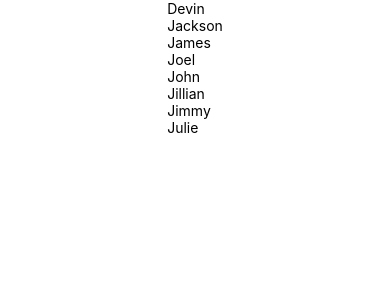
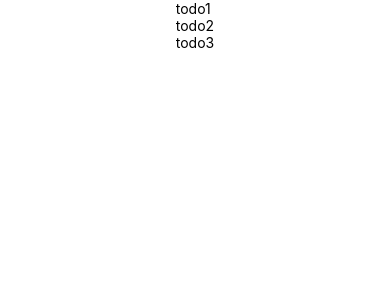
Before and after one commit to brunofragata96/final-app, a React Native app: screen / in a window 390 px wide. Shown: the top 300 px of the page. Built offline with nearby package versions, Linux system fonts and the light colour scheme.

Commit message:
flatlist-funcional

```diff
--- a/App.js
+++ b/App.js
@@ -6,26 +6,44 @@ import {
   FlatList,
 } from 'react-native';
 
-import TodoAddForm from './todo/addForm'
+//import TodoAddForm from './todo/addForm'
 
 export default class App extends React.Component {
+  constructor(props) {
+    super(props)
+    this.state = {
+        adding: false,
+        list: [
+            {
+                text: "todo1",
+                date: new Date(2017, 7, 1),
+                done: false,
+            },
+            {
+                text: "todo2",
+                date: new Date(2017, 10, 1),
+                done: false,
+            },
+            {
+                text: "todo3",
+                date: new Date(2018, 7, 1),
+                done: false,
+            }
+        ]
+    }
+
+}
+
   render() {
     return (
       <View style={styles.container}>
         <View style={{flex:5}}>
         <FlatList
-          data={[
-            {key: 'Devin'},
-            {key: 'Jackson'},
-            {key: 'James'},
-            {key: 'Joel'},
-            {key: 'John'},
-            {key: 'Jillian'},
-            {key: 'Jimmy'},
-            {key: 'Julie'},
-          ]}
+          data={
+            this.state.list
+          }
           keyExtractor = {(item, index) => "k" + index}
-          renderItem={({item}) => <Text style={styles.item}>{item.key}</Text>}
+          renderItem={({item}) => <Text style={styles.item}>{item.text}</Text>}
         />
         </View>
       </View>
--- a/todo/addForm.js
+++ b/todo/addForm.js
@@ -4,27 +4,55 @@ export default class AddForm extends React.Component  {
     constructor(props) {
         super(props)
         this.state = {
-            adding: false,
-            list: [
-                {
-                    text: "todo1",
-                    date: new Date(2017, 7, 1),
-                    done: false,
-                },
-                {
-                    text: "todo2",
-                    date: new Date(2017, 10, 1),
-                    done: false,
-                },
-                {
-                    text: "todo3",
-                    date: new Date(2018, 7, 1),
-                    done: false,
-                }
-        ]
         }
 
     }
-
+    render () {
+        return <View>
+            {
+                this.state.adding
+                ? <form action={"#"} onSubmit={this.handleSubmit}>
+                    <View className="input__container">
+                        <label className="input__label" htmlFor="text">Task: </label>
+                        <View className="input__wrapper">
+                            <input type="text"
+                                id="text"
+                                value={this.state.data.text}
+                                name="text"
+                                onChange={this.handleInputChange}
+                            />
+                        </View>
+                    </View>
+                    <View className="input__container">
+                        <label className="input__label" htmlFor="date">Date: </label>
+                        <View className="input__wrapper">
+                            <input type="date"
+                                id="date"
+                                value={this.state.data.date}
+                                name="date"
+                                onChange={this.handleInputChange}
+                            />
+                        </View>
+                    </View>
+                    <View className="input__container">
+                        <label className="input__label" htmlFor="done">Estado: </label>
+                        <View className="input__wrapper">
+                            <input type="checkbox"
+                                id="done"
+                                checked={this.state.data.done}
+                                name="done"
+                                onChange={this.handleInputChange}
+                            />
+                        </View>
+                    </View>
+                    <button onClick={this.handleSubmit} className="submit-button">Submit</button>
+                    <button onClick={this.handleCancel} className="submit-button">Cancel</button>
+                </form>
+                : <button onClick={this.handleStartAdding}>Add</button>
+            }
+        </View>
+    }
+}
+export default AddForm;
 
 }
```
